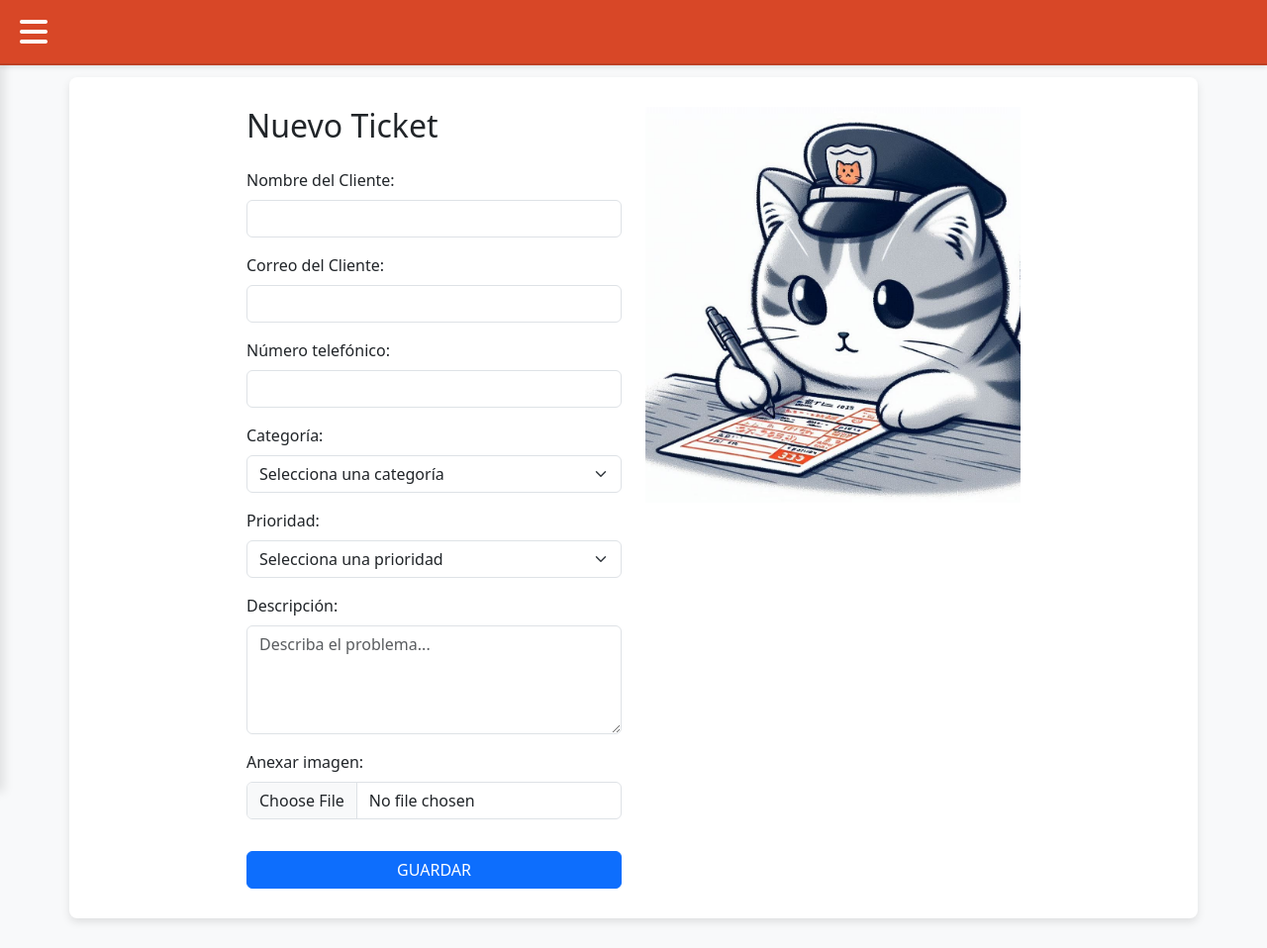
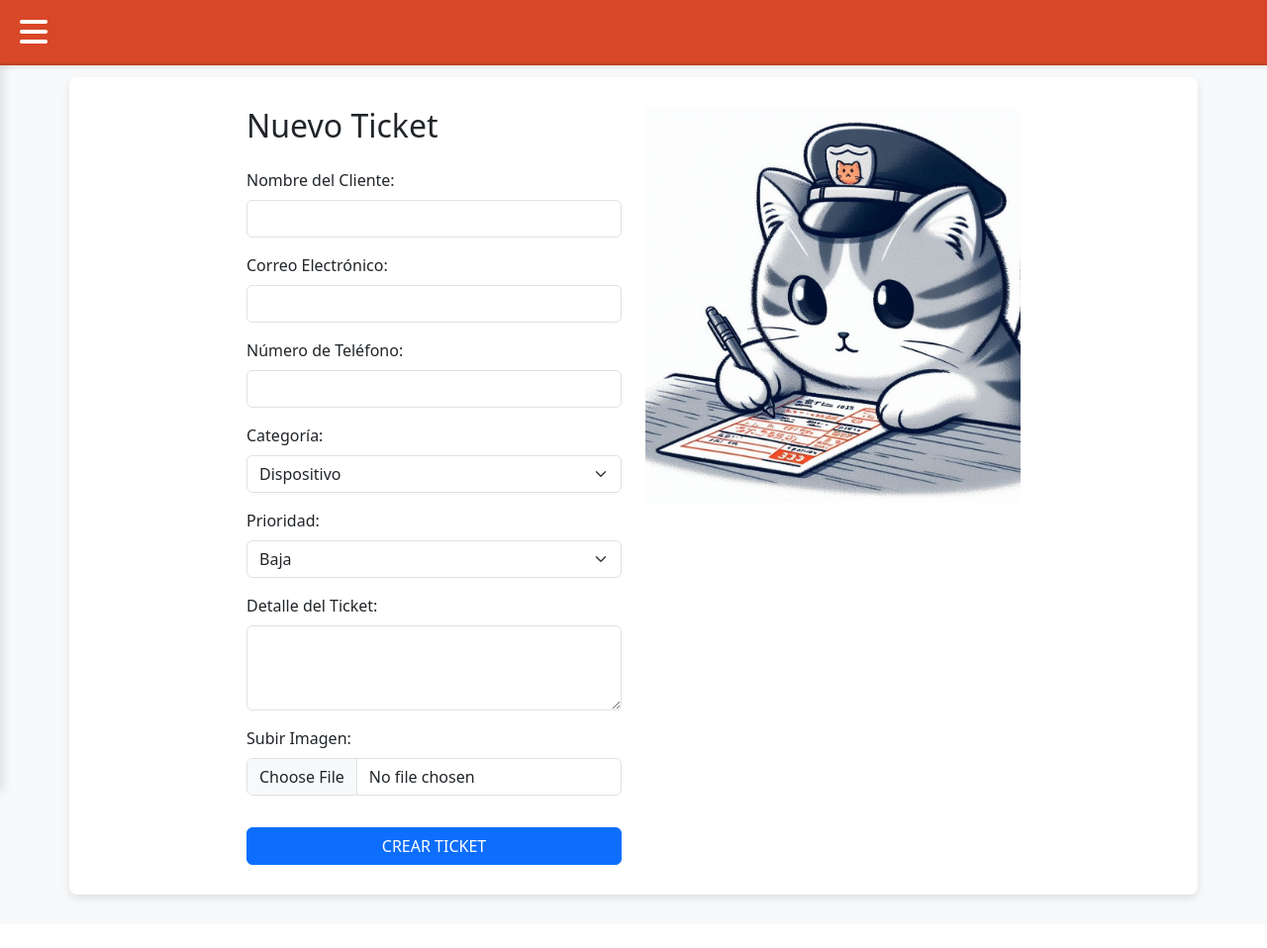
Before and after one commit to Kev-DevWeb/MeowSupport, a Django app: page /abrirticket/ in a window 1280 px wide. Shown: the whole page at 99% size. After the commit the page ends 911 px from the top, so only its background shows below. Run offline with Django 5.2, Linux system fonts and the light colour scheme; data comes from the database, SQL or seed files in the repository; both versions use the stored data as it was after the commit.

Commit message:
Actualizacion de modelos y html
Co-Authored-By: Cesared09 <130081984+Cesared09@users.noreply.github.com>

```diff
--- a/FastMeow/Templates/abrirticket.html
+++ b/FastMeow/Templates/abrirticket.html
@@ -46,104 +46,47 @@
           <div class="col-md-6">
             <h2 class="mb-4">Nuevo Ticket</h2>
 
-            <form method="post" enctype="multipart/form-data">
+            <form method="POST" enctype="multipart/form-data">
                 {% csrf_token %}
-
-              <!-- Nombre del Cliente -->
                 <div class="mb-3">
-                <label for="id_nombre_cliente" class="form-label"
-                  >Nombre del Cliente:</label
-                >
-                <input
-                  type="text"
-                  id="id_nombre_cliente"
-                  name="nombre_cliente"
-                  class="form-control"
-                  required
-                />
+                    <label for="nombre_cliente" class="form-label">Nombre del Cliente:</label>
+                    <input type="text" class="form-control" id="nombre_cliente" name="nombre_cliente" required>
                 </div>
-
-              <!-- Correo del Cliente -->
                 <div class="mb-3">
-                <label for="id_correo_cliente" class="form-label"
-                  >Correo del Cliente:</label
-                >
-                <input
-                  type="email"
-                  id="id_correo_cliente"
-                  name="correo_cliente"
-                  class="form-control"
-                  required
-                />
+                    <label for="correo_cliente" class="form-label">Correo Electrónico:</label>
+                    <input type="email" class="form-control" id="correo_cliente" name="correo_cliente" required>
                 </div>
-
-              <!-- Número de Cliente -->
                 <div class="mb-3">
-                <label for="id_numero_cliente" class="form-label"
-                  >Número telefónico:</label
-                >
-                <input
-                  type="tel"
-                  id="id_numero_cliente"
-                  name="numero_cliente"
-                  class="form-control"
-                  required
-                />
+                    <label for="numero_cliente" class="form-label">Número de Teléfono:</label>
+                    <input type="text" class="form-control" id="numero_cliente" name="numero_cliente" required>
                 </div>
-
-              <!-- Categoría -->
                 <div class="mb-3">
-                <label for="id_categoria" class="form-label">Categoría:</label>
-                <select id="id_categoria" name="categoria" class="form-select">
-                  <option value="">Selecciona una categoría</option>
-                  {% for categoria in categorias %}
-                  <option value="{{ categoria.id }}">
-                    {{ categoria.nombre }}
-                  </option>
+                    <label for="categoria" class="form-label">Categoría:</label>
+                    <select id="categoria" name="categoria" class="form-select">
+                        {% for categoria in categoria %}
+                            <option value="{{ categoria.id }}">{{ categoria.nombre }}</option>
                         {% endfor %}
                     </select>
                 </div>
-
-              <!-- Prioridad -->
                 <div class="mb-3">
-                <label for="id_prioridad" class="form-label">Prioridad:</label>
-                <select id="id_prioridad" name="prioridad" class="form-select">
-                  <option value="">Selecciona una prioridad</option>
-                  {% for prioridad in prioridades %}
-                  <option value="{{ prioridad.id }}">
-                    {{ prioridad.nombre }}
-                  </option>
+                    <label for="prioridad" class="form-label">Prioridad:</label>
+                    <select id="prioridad" name="prioridad" class="form-select">
+                        {% for prioridad in prioridad %}
+                            <option value="{{ prioridad.id }}">{{ prioridad.nombre }}</option>
                         {% endfor %}
                     </select>
                 </div>
+                <div class="mb-3">
+                    <label for="detalle" class="form-label">Detalle del Ticket:</label>
+                    <textarea class="form-control" id="detalle" name="detalle" rows="3" required></textarea>
+                </div>
+                <div class="mb-3">
+                    <label for="imagen" class="form-label">Subir Imagen:</label>
+                    <input type="file" class="form-control" id="imagen" name="imagen" accept="image/*">
+                </div>
+                <button type="submit" class="btn btn-primary">Crear Ticket</button>
+            </form>
 
-              <!-- Descripción -->
-              <div class="mb-3">
-                <label for="id_detalle" class="form-label">Descripción:</label>
-                <textarea
-                  id="id_detalle"
-                  name="detalle"
-                  class="form-control"
-                  rows="4"
-                  placeholder="Describa el problema..."
-                ></textarea>
-              </div>
-
-              <!-- Imagen -->
-              <div class="mb-3">
-                <label for="id_imagen" class="form-label">Anexar imagen:</label>
-                <input
-                  type="file"
-                  id="id_imagen"
-                  name="imagen"
-                  accept="image/*"
-                  class="form-control"
-                />
-              </div>
-
-              <!-- Botón de enviar -->
-              <button type="submit" class="btn btn-primary">Guardar</button>
-            </form>
           </div>
 
           <!-- Columna para la imagen de decoración (derecha) -->
--- a/FastMeow/views.py
+++ b/FastMeow/views.py
@@ -1,11 +1,66 @@
-from django.shortcuts import render
+from django.shortcuts import render, redirect
+from django.http import HttpResponse
+from .models import Cliente, Ticket, Estado, CategoriaProblema, Prioridad
+from django.core.exceptions import ValidationError
 
 
 def menu(request):
     return render(request, 'menu_principal.html')
 
 def abrirticket(request):
-    return render(request, 'abrirticket.html')
+    # Obtener los datos de clientes y productos para el formulario
+    categoria = CategoriaProblema.objects.all()
+    prioridad= Prioridad.objects.all()
+    return render(request, 'abrirticket.html', {'categoria': categoria, 'prioridad': prioridad})
 
 def status(request):
     return render(request, 'status.html')
+
+def guardar_ticket(request):
+    # Obtener los estados, categorías y prioridades
+    categorias = CategoriaProblema.objects.all()
+    prioridades = Prioridad.objects.all()
+
+    # Si el formulario se ha enviado
+    if request.method == 'POST':
+        # Obtener los datos del formulario
+        nombre_cliente = request.POST.get('nombre_cliente')
+        correo_cliente = request.POST.get('correo_cliente')
+        numero_cliente = request.POST.get('numero_cliente')
+        categoria_id = request.POST.get('categoria')
+        prioridad_id = request.POST.get('prioridad')
+        detalle = request.POST.get('detalle')
+        imagen = request.FILES.get('imagen')
+
+        # Crear o obtener el cliente
+        cliente, created = Cliente.objects.get_or_create(
+            nombre=nombre_cliente,
+            email=correo_cliente,
+            telefono=numero_cliente
+        )
+
+        # Asignar estado "En espera"
+        estado = Estado.objects.get(nombre="En espera")
+
+        # Crear el ticket
+        categoria = CategoriaProblema.objects.get(id=categoria_id)
+        prioridad = Prioridad.objects.get(id=prioridad_id)
+
+        ticket = Ticket(
+            cliente=cliente,
+            categoria=categoria,
+            estado=estado,
+            prioridad=prioridad,
+            detalle=detalle,
+            imagen=imagen
+        )
+        ticket.save()
+
+        # Redirigir al usuario a la página de estatus o donde desees
+        return redirect('status')
+
+    # Si no se ha enviado el formulario, renderizar el formulario en blanco
+    return render(request, 'abrir_ticket.html', {
+        'categorias': categorias,
+        'prioridades': prioridades
+    })
```
Also changed, not shown: db.sqlite3. Lines whose indentation alone changed are shown as unchanged.
